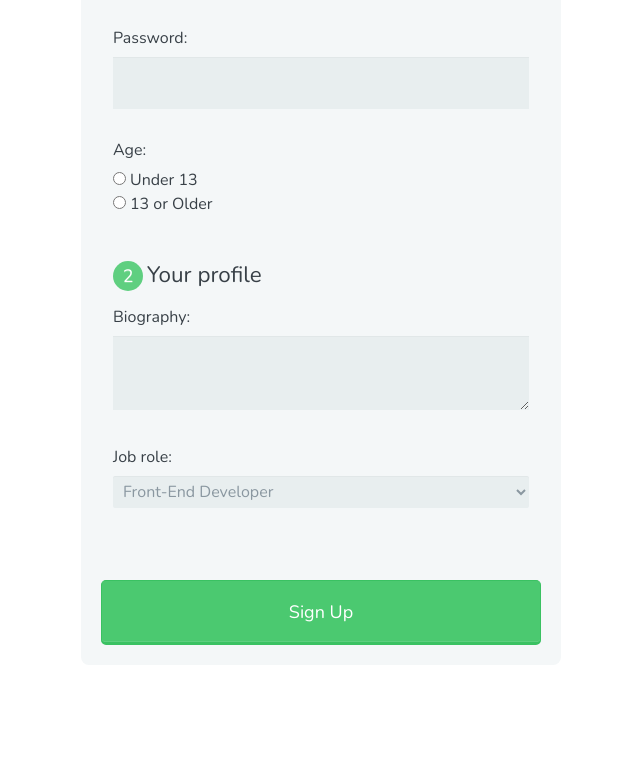
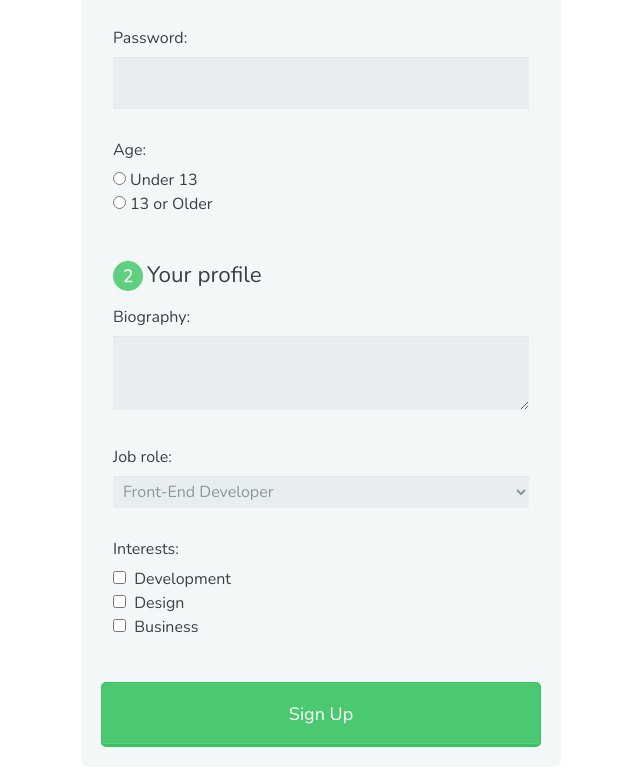
Before and after one commit to henry88lay/basic-web-form, a plain HTML site: page index.html in a window 1280 px wide. Shown: the part 338-1115 px from the top of the page, without its empty margins (319-959 px from the left). Before the commit the page ends 1013 px from the top, so only its background shows below. Drawn offline with nearby package versions, Linux system fonts and the light colour scheme.

Commit message:
setting up the links to the js files

```diff
--- a/index.html
+++ b/index.html
@@ -66,6 +66,11 @@
 
          </select>
 
+         <label>Interests:</label>
+         <input type="checkbox" id="development" value="interest_development" name="user_interest"> <label class="light" for="development">Development</label> <br>
+         <input type="checkbox" id="design" value="interest_design" name="user_interest"> <label class="light" for="design">Design</label> <br>
+         <input type="checkbox" id="business" value="interest_business" name="user_interest"> <label class="light" for="business">Business</label> <br>
+
        </fieldset>
 
           <button type="submit">Sign Up</button>
```
